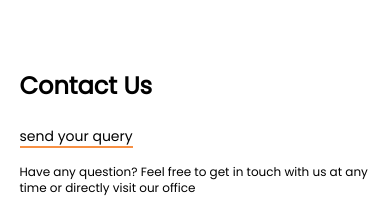
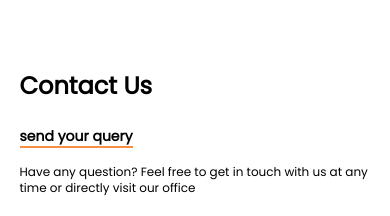
Before and after one commit to iamadityamall/transport-service-landing-page, a React (Create React App) app: page / in a window 390 px wide. Shown: the part 3681-3897 px from the top of the page. Built offline with nearby package versions, Linux system fonts and the light colour scheme.

Commit message:
font to bold query

```diff
--- a/src/components/Home/Contact.jsx
+++ b/src/components/Home/Contact.jsx
@@ -10,7 +10,7 @@ const Contact = () => {
         <h1 className="text-2xl font-bold capitalize py-4 lg:py-0 lg:text-4xl">
           contact us
         </h1>
-        <p className="border-b-2 border-colorOne text-sm lg:text-lg">
+        <p className="border-b-2 font-bold border-colorOne text-sm lg:text-lg">
           send your query
         </p>
         <p className="py-2 text-xs lg:text-lg lg:py-0">
```
